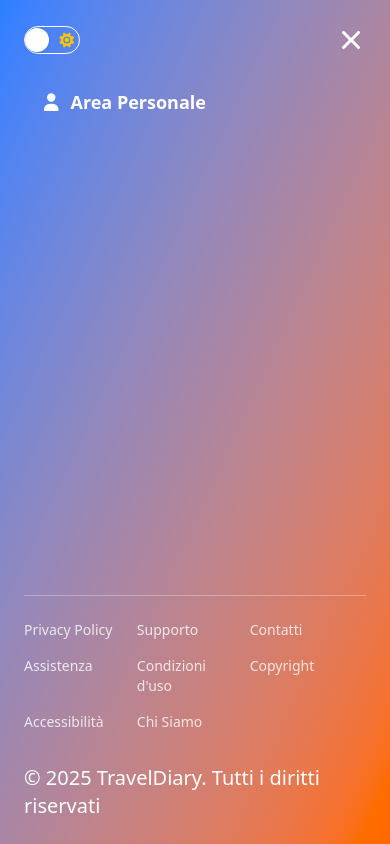
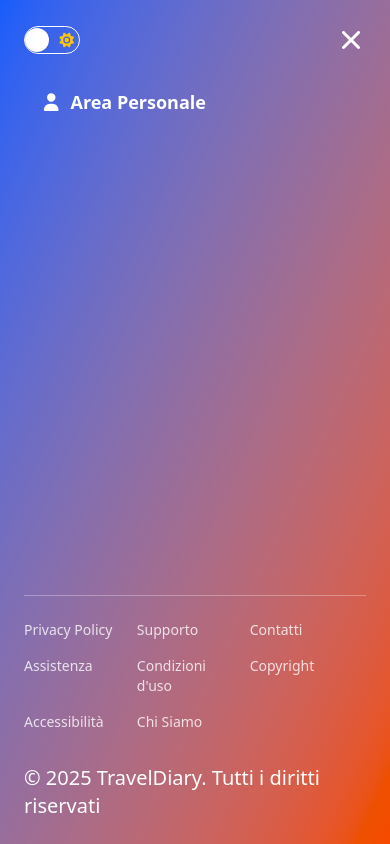
Before and after one commit to albertostizzoli/fastapi-react-travelapp, a React (Vite) app in the folder frontend/: page / in a window 390 px wide. Both pictures are taken after a click on the button "Apri il menu". Built offline with nearby package versions, Linux system fonts and the light colour scheme.

Commit message:
change colour in sidebar

```diff
--- a/frontend/src/components/Sidebar.jsx
+++ b/frontend/src/components/Sidebar.jsx
@@ -114,8 +114,8 @@ function Sidebar() {
               transition={{ type: "spring", stiffness: 140, damping: 30 }}
               className={`fixed top-0 left-0 w-full h-full z-9999 flex flex-col justify-between p-6 transition-colors duration-300
                 ${isHome
-                  ? "bg-linear-to-br from-blue-500 to-orange-500 dark:from-slate-900 dark:to-slate-500"
-                  : "backdrop-blur-xl bg-linear-to-br from-blue-500 to-orange-500 text-white dark:from-slate-900 dark:to-slate-500 dark:text-gray-200"}`}>
+                  ? "bg-linear-to-br from-blue-600 to-orange-600 dark:from-slate-900 dark:to-slate-500"
+                  : "backdrop-blur-xl bg-linear-to-br from-blue-600 to-orange-600 text-white dark:from-slate-900 dark:to-slate-500 dark:text-gray-200"}`}>
               <div className="flex flex-col gap-6">
                 <div className="flex justify-between items-center">
 
```
